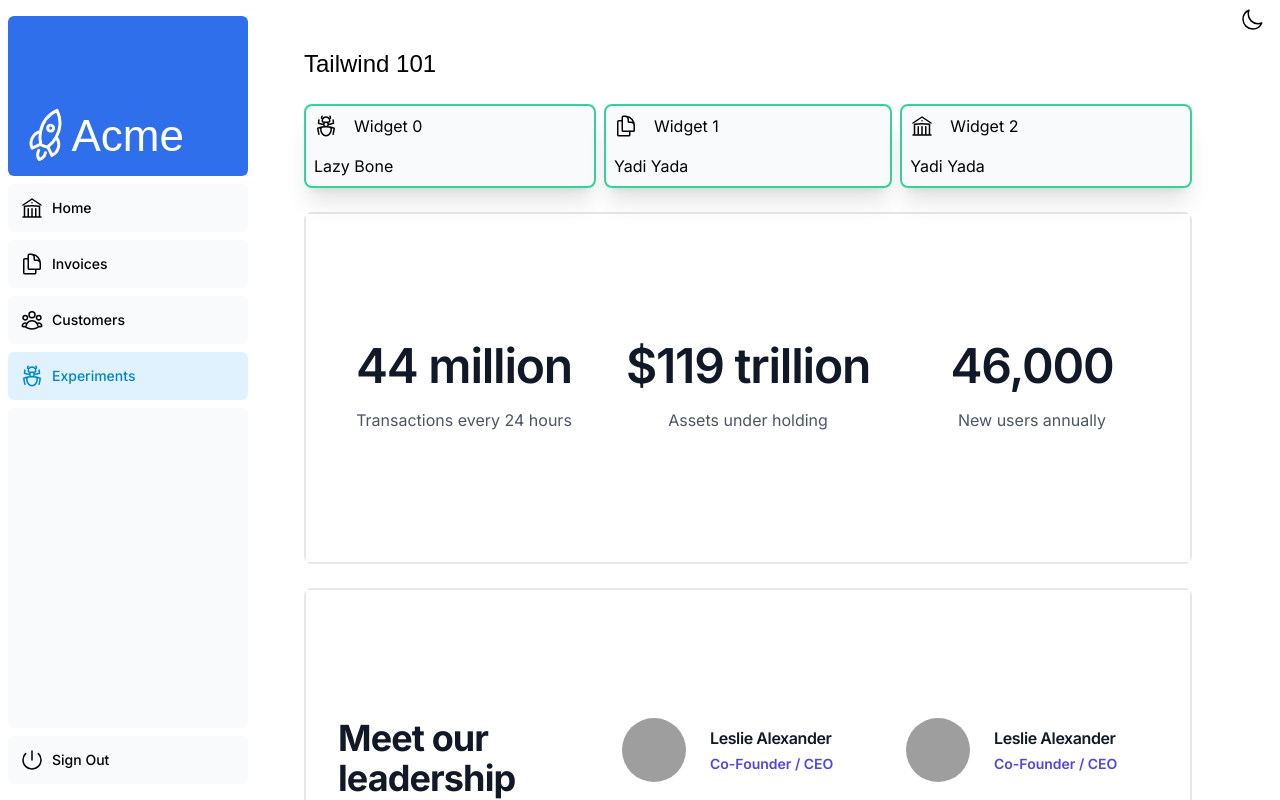
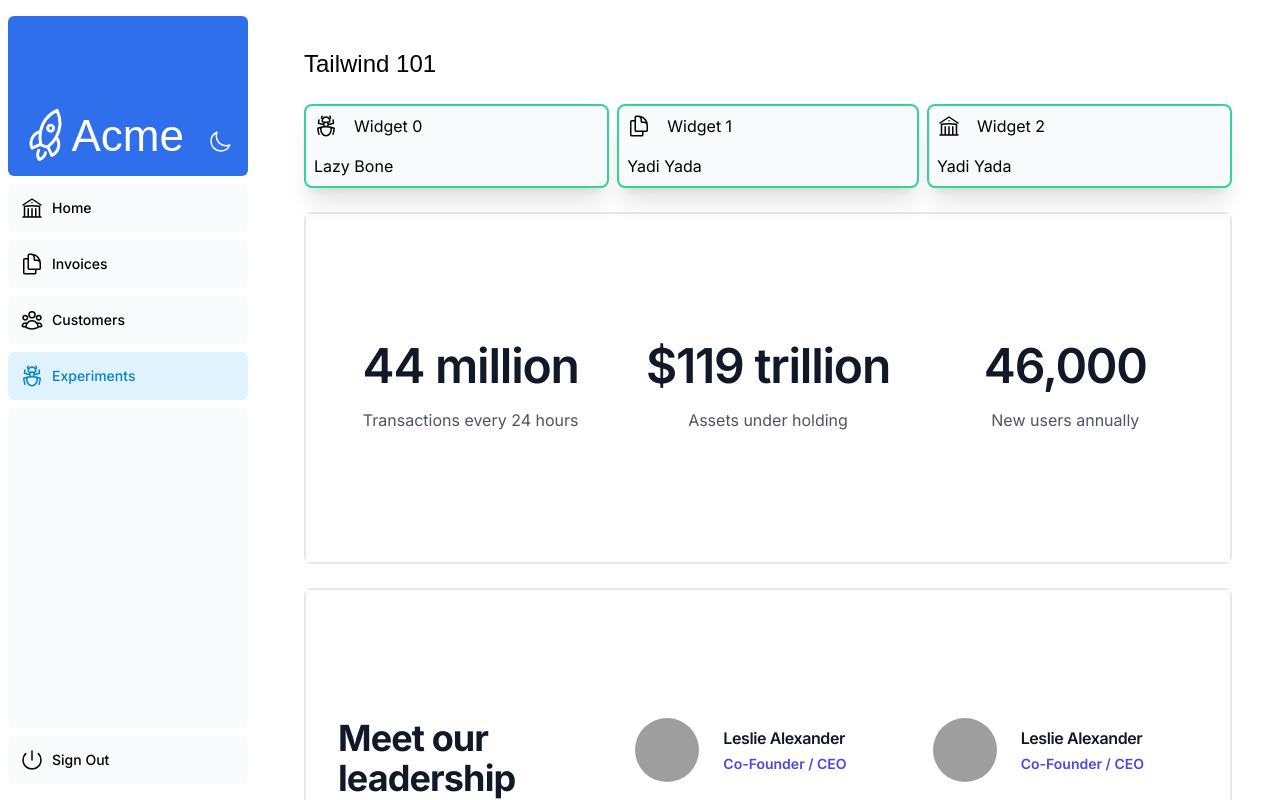
Before and after one commit to anoop1anoop/Acme, a Next.js app: page /dashboard/experiments in a window 1280 px wide. Built offline with nearby package versions, Linux system fonts and the light colour scheme; grey boxes are pictures that could not be loaded; a web font is replaced by a local one.

Commit message:
updated dark mode placement

```diff
--- a/app/dashboard/experiments/themeSwitcher.tsx
+++ b/app/dashboard/experiments/themeSwitcher.tsx
@@ -27,7 +27,7 @@ const ThemeSwitcher = () => {
 	} else {
 		return (
 			<div className="bg-background text-primary-green">
-				<button className = "mt-2  mr-4" onClick={() => setTheme('dark')}><MoonIcon className ="w-6"/></button>
+				<button className = "mt-2  mr-4" onClick={() => setTheme('dark')}><MoonIcon className ="w-6" color='#FFFFFF'/></button>
 			</div>
 		);
 	}
--- a/app/dashboard/layout.tsx
+++ b/app/dashboard/layout.tsx
@@ -10,7 +10,7 @@ export default function Layout({ children }: { children: React.ReactNode }) {
                 <SideNav />
             </div>
             <div className="flex-grow p-6 md:overflow-y-auto md:p-12">{children}</div>
-            <ThemeSwitcher/>
+            {/*<ThemeSwitcher/>*/}
         </div>
     );
 }
--- a/app/ui/dashboard/sidenav.tsx
+++ b/app/ui/dashboard/sidenav.tsx
@@ -2,18 +2,17 @@ import Link from 'next/link';
 import NavLinks from '@/app/ui/dashboard/nav-links';
 import AcmeLogo from '@/app/ui/acme-logo';
 import { PowerIcon } from '@heroicons/react/24/outline';
+import ThemeSwitcher from '@/app/dashboard/experiments/themeSwitcher';
 
 export default function SideNav() {
   return (
-    <div className="flex h-full flex-col px-3 py-4 md:px-2 ">
-      <Link
-        className="mb-2 flex h-20 items-end justify-start rounded-md bg-blue-600 p-4 md:h-40 dark:bg-sky-950"
-        href="/"
-      >
-        <div className="w-32 text-white md:w-40 dark:bg-sky-950">
+    <div className="flex h-full flex-col px-3 py-4 md:px-2">
+      <div className="mb-2 flex h-20 items-end justify-start rounded-md bg-blue-600 p-4 md:h-40 dark:bg-sky-950" >
+        <div className="w-32 text-white md:w-40 dark:bg-sky-950 mr-6">
           <AcmeLogo />
         </div>
-      </Link>
+        <ThemeSwitcher />
+      </div>
       <div className="flex grow flex-row justify-between space-x-2 md:flex-col md:space-x-0 md:space-y-2">
         <NavLinks />
         <div className="dark:bg-slate-600 hidden h-auto w-full grow rounded-md bg-gray-50 md:block"></div>
```
